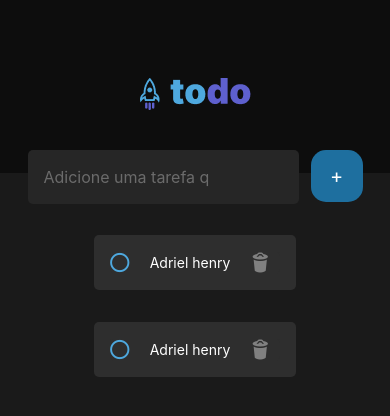
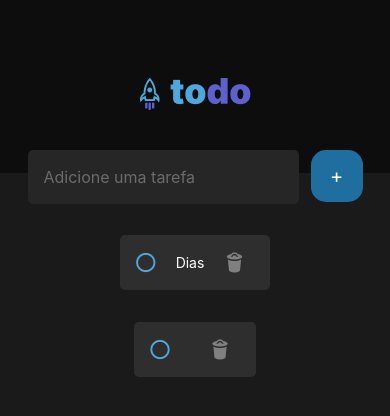
Before and after one commit to adrielhenry33/to-doListAppMobile, a React Native app: screen / in a window 390 px wide. Shown: the top 416 px of the page. Built offline with nearby package versions, Linux system fonts and the light colour scheme.

Commit message:
creating-a-typ

```diff
--- a/src/Components/Task/index.tsx
+++ b/src/Components/Task/index.tsx
@@ -5,12 +5,10 @@ import { styles } from './styles';
 import Icon from 'react-native-vector-icons/Entypo'; // Importe o componente de ícone
 
 
-export default function Task(){
+export default function Task({name}){
     return(
 
         <View style = {styles. container}>
-
-
                 <TouchableOpacity style = {styles.container}>
                     <Icon
                     name='circle'
@@ -20,7 +18,7 @@ export default function Task(){
                     />
 
                     <Text style = {styles.name}>
-                    Adriel henry
+                    {name}
                     </Text>
 
                     <Icon
--- a/src/screens/Home/index.tsx
+++ b/src/screens/Home/index.tsx
@@ -1,5 +1,5 @@
 
-import { View, Text, Image, TextInput, Button, TouchableOpacity } from 'react-native';
+import { View, Text, Image, TextInput, TouchableOpacity } from 'react-native';
 
 import { styles } from './styles';
 
@@ -26,7 +26,7 @@ export default function Home() {
 
                     <TextInput
                     style = { styles.input }
-                    placeholder='Adicione uma tarefa q'
+                    placeholder='Adicione uma tarefa '
                     placeholderTextColor="#6B6B6B"
                     />
 
@@ -38,7 +38,7 @@ export default function Home() {
 
                 </View>
 
-                <Task/>
+                <Task name ="Dias" />
                 <Task/>
 
             </View>
```
